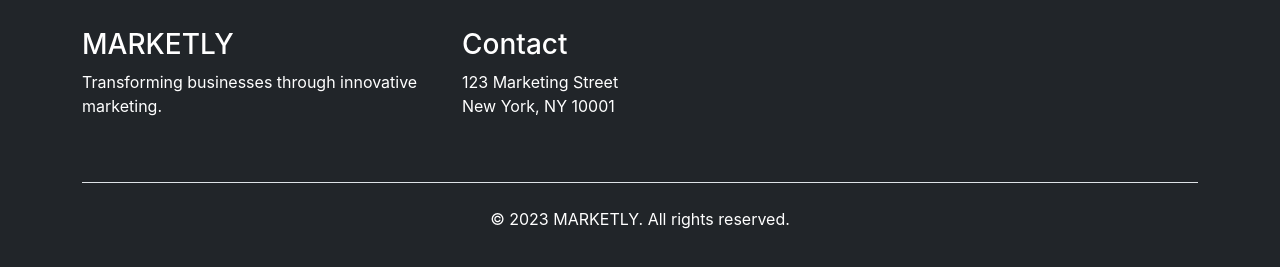
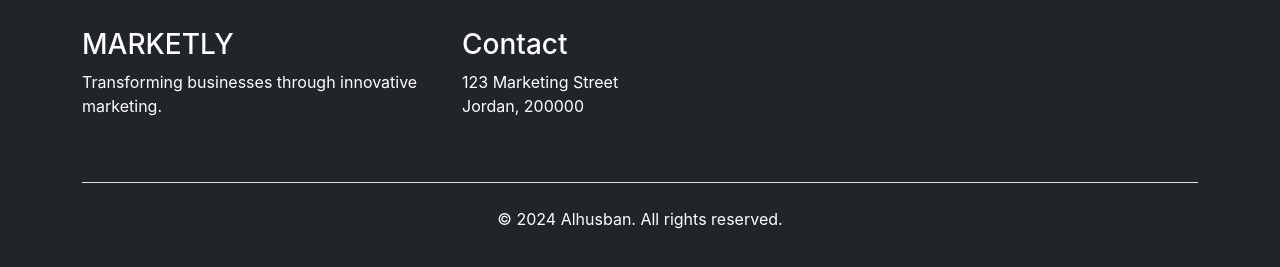
Before and after one commit to Hsjo25/Template, a plain HTML site: page index.html in a window 1280 px wide. Shown: the part 2397-2664 px from the top of the page. Drawn offline with nearby package versions, Linux system fonts and the light colour scheme.

Commit message:
Update index.html

```diff
--- a/index.html
+++ b/index.html
@@ -413,11 +413,11 @@
           </div>
           <div class="col-md-4">
             <h3>Contact</h3>
-            <p>123 Marketing Street<br />New York, NY 10001</p>
+            <p>123 Marketing Street<br />Jordan, 200000</p>
           </div>
         </div>
         <div class="text-center mt-5 pt-4 border-top">
-          <p>&copy; 2023 MARKETLY. All rights reserved.</p>
+          <p>&copy; 2024 Alhusban. All rights reserved.</p>
         </div>
       </div>
     </footer>
```
